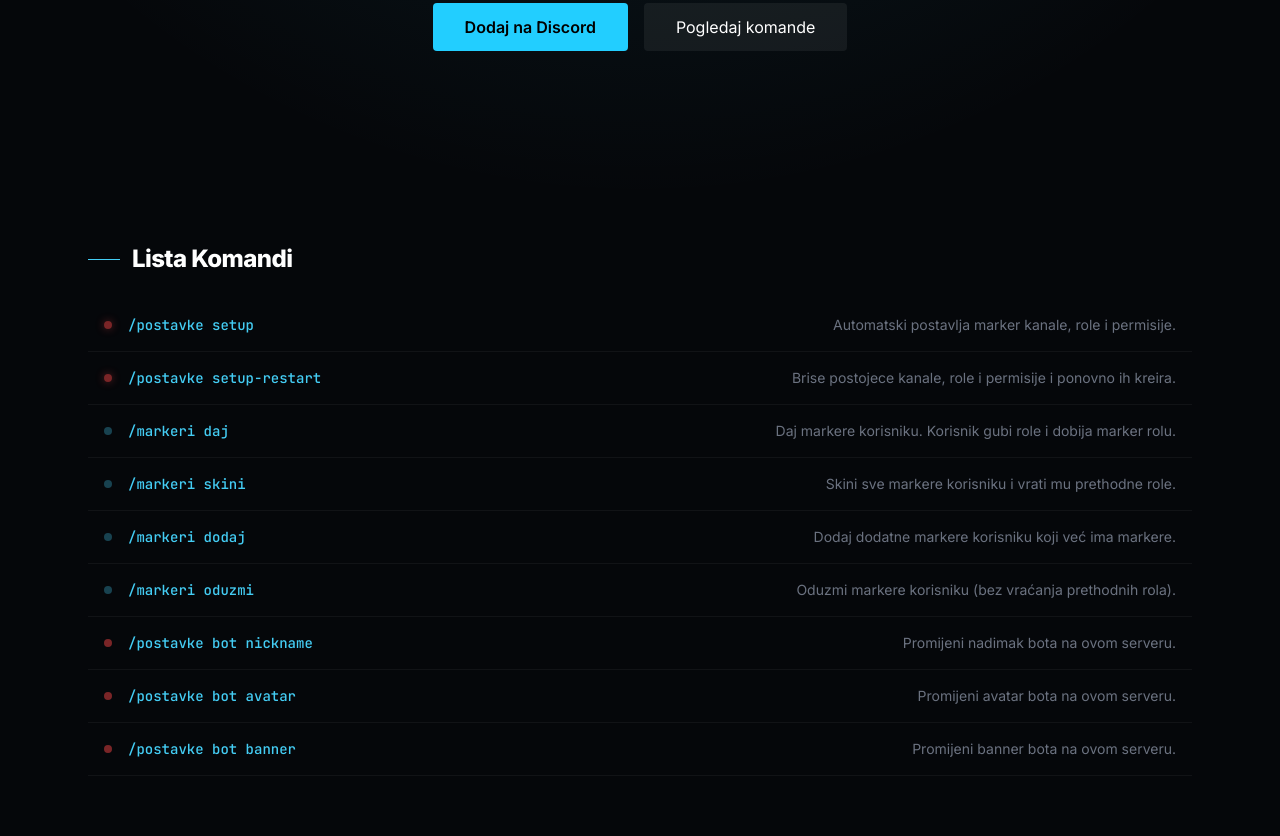
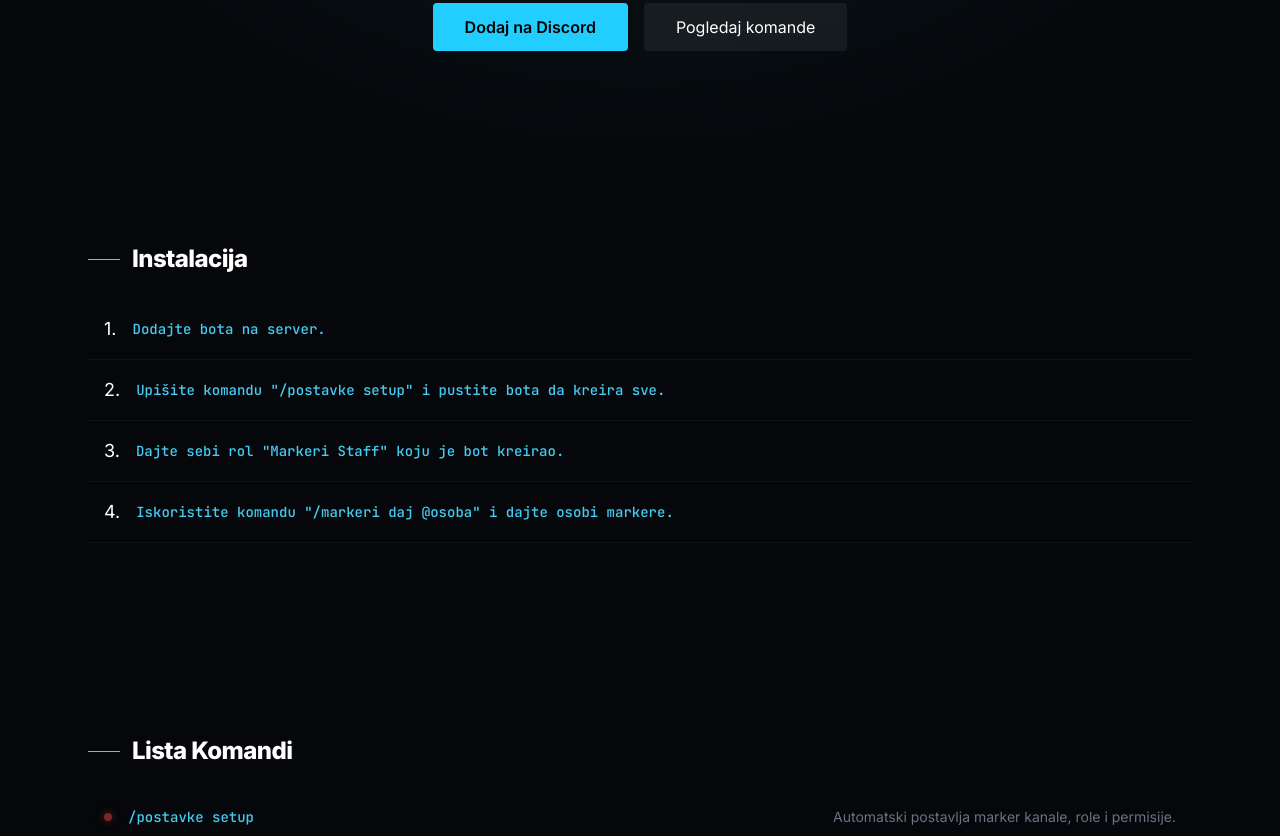
Before and after one commit to Seekiii/markeri-bot, a plain HTML site: page index.html in a window 1280 px wide. Shown: the part 448-1284 px from the top of the page. Drawn offline with nearby package versions, Linux system fonts and the light colour scheme.

Commit message:
instalacija update

```diff
--- a/index.html
+++ b/index.html
@@ -83,6 +83,45 @@
                 <a href="#komande" class="w-fit sm:w-auto group relative px-6 md:px-8 py-2.5 md:py-3 bg-[#ffffff10] hover:bg-[#ffffff15] text-white font-normal rounded text-sm md:text-base overflow-hidden transition-all active:scale-95">
                     Pogledaj komande
                 </a>
+            </div>
+        </div>
+    </section>
+
+    <section id="instalacija" class="max-w-6xl mx-auto py-16 md:py-24 px-4 md:px-6">
+        <div class="mb-6" data-aos="fade-right">
+            <h2 class="text-xl md:text-2xl font-bold text-white tracking-tight flex items-center gap-2 md:gap-3">
+                <span class="w-6 md:w-8 h-[1px] bg-[#44cdf4]"></span>
+                Instalacija
+            </h2>
+        </div>
+
+        <div class="space-y-0" data-aos="fade-up" data-aos-delay="200">
+            <div class="command-row p-3 md:p-4 flex flex-col md:flex-row md:items-center gap-3 md:gap-4 border-b border-white/5 group">
+                <div class="w-full flex items-center gap-3 md:gap-4">
+                    <div class="flex items-center justify-center text-[#fff] text-lg">1.</div>
+                    <span class="mono text-xs md:text-sm text-[#44cdf4] font-medium">Dodajte bota na server.</span>
+                </div>
+            </div>
+
+            <div class="command-row p-3 md:p-4 flex flex-col md:flex-row md:items-center gap-3 md:gap-4 border-b border-white/5 group">
+                <div class="w-full flex items-center gap-3 md:gap-4">
+                    <div class="flex items-center justify-center text-[#fff] text-lg">2.</div>
+                    <span class="mono text-xs md:text-sm text-[#44cdf4] font-medium">Upišite komandu "/postavke setup" i pustite bota da kreira sve.</span>
+                </div>
+            </div>
+
+            <div class="command-row p-3 md:p-4 flex flex-col md:flex-row md:items-center gap-3 md:gap-4 border-b border-white/5 group">
+                <div class="w-full flex items-center gap-3 md:gap-4">
+                    <div class="flex items-center justify-center text-[#fff] text-lg">3.</div>
+                    <span class="mono text-xs md:text-sm text-[#44cdf4] font-medium">Dajte sebi rol "Markeri Staff" koju je bot kreirao.</span>
+                </div>
+            </div>
+
+            <div class="command-row p-3 md:p-4 flex flex-col md:flex-row md:items-center gap-3 md:gap-4 border-b border-white/5 group">
+                <div class="w-full flex items-center gap-3 md:gap-4">
+                    <div class="flex items-center justify-center text-[#fff] text-lg">4.</div>
+                    <span class="mono text-xs md:text-sm text-[#44cdf4] font-medium">Iskoristite komandu "/markeri daj @osoba" i dajte osobi markere.</span>
+                </div>
             </div>
         </div>
     </section>
```
